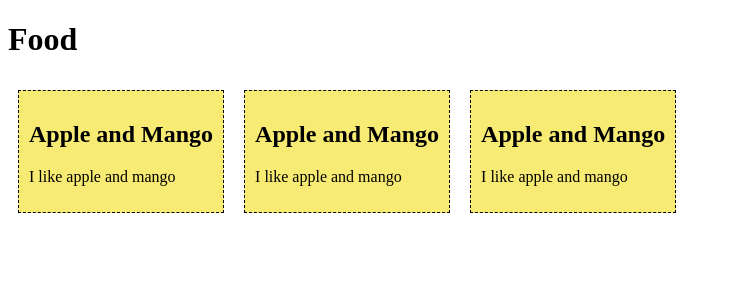
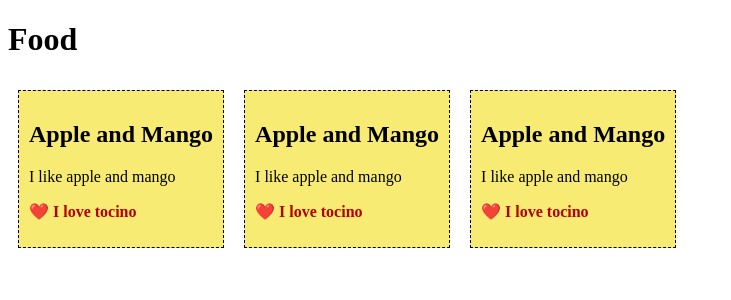
Before and after one commit to kuyajcarlo/webprog-it241-vuejs, a Vue app in the folder firstsfc/: page / in a window 1280 px wide. Shown: the top 300 px of the page, without its empty margins (0-731 px from the left). Built offline with nearby package versions, Linux system fonts and the light colour scheme.

Commit message:
Update Fooditem.vue

```diff
--- a/firstsfc/src/components/Fooditem.vue
+++ b/firstsfc/src/components/Fooditem.vue
@@ -2,6 +2,7 @@
   <div class="santol">
     <h2>{{ name }}</h2>
     <p>{{ message }}</p>
+    <p class="extra">❤️ I love tocino</p>
   </div>
 </template>
 
@@ -25,4 +26,8 @@ export default {
   background-color: rgb(248, 235, 116);
 }
 
+.extra {
+  font-weight: bold;
+  color: #b30000;
+}
 </style>
```
Lines whose indentation alone changed are shown as unchanged.
